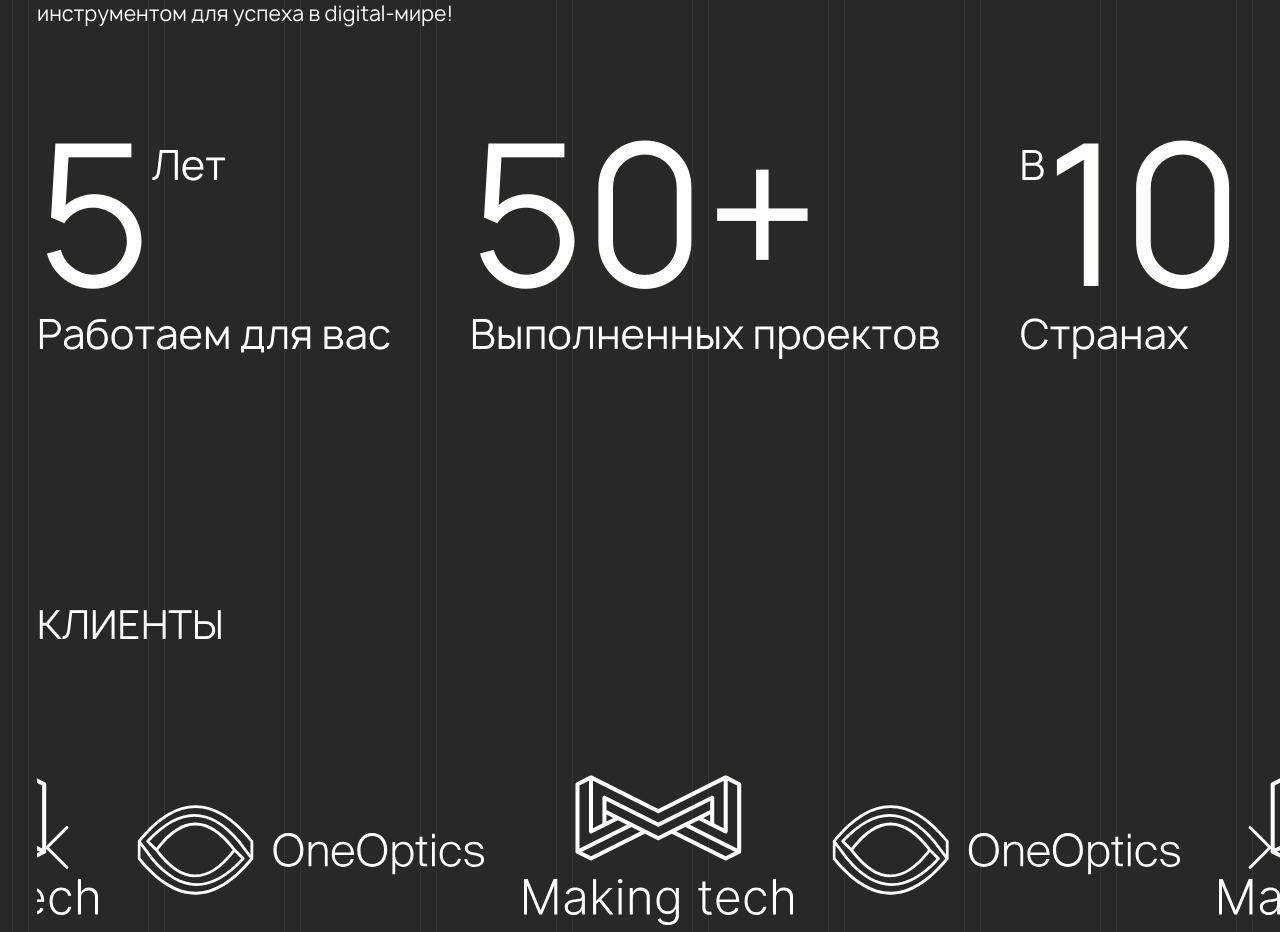
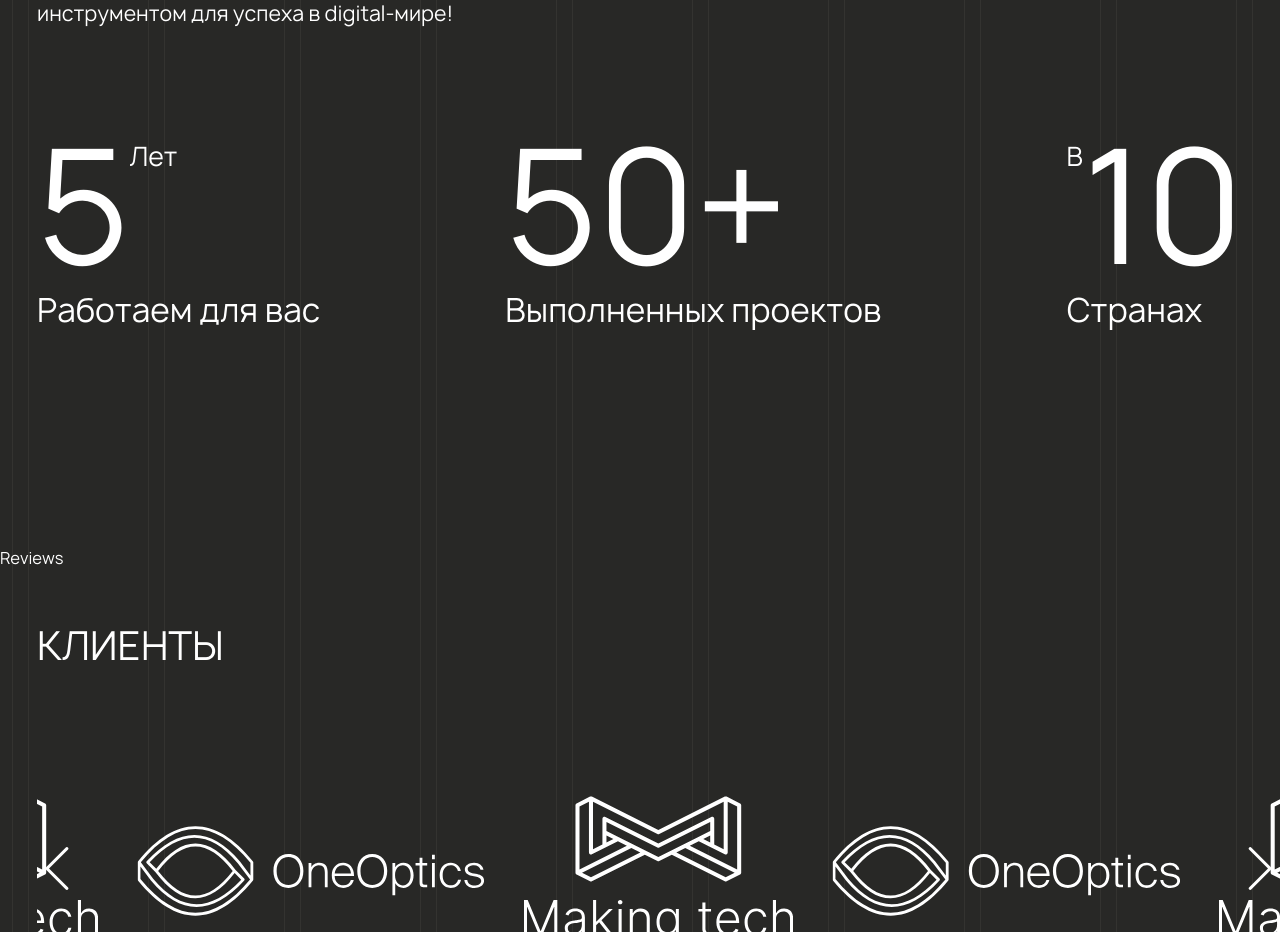
Before and after one commit to bikovtimur13/bb-studio, a Next.js app: page / in a window 1280 px wide. Shown: the part 1460-2392 px from the top of the page. Built offline with nearby package versions, Linux system fonts and the light colour scheme.

Commit message:
feat: [BB - 009] - Reviews

```diff
--- a/pages/index.tsx
+++ b/pages/index.tsx
@@ -4,6 +4,7 @@ import Head from "next/head";
 import Hero from "@/src/components/Hero/Hero";
 import ClientsSection from "@/src/components/ClientsSection/ClientsSection";
 import AboutUs from "@/src/components/AboutUs/AboutUs";
+import Reviews from "@/src/components/Reviews/Reviews";
 // import OurTeam from "@/src/components/OurTeam/OurTeam";
 
 
@@ -20,6 +21,7 @@ export default function Home() {
       <main>
         <Hero />
         <AboutUs />
+        <Reviews />
         <ClientsSection />
         {/* <OurTeam /> */}
       </main>
--- a/src/components/AboutUs/AboutUs.module.scss
+++ b/src/components/AboutUs/AboutUs.module.scss
@@ -5,6 +5,14 @@
   padding-top: 58px;
   padding-left: 37px;
   padding-right: 37px;
+
+  @include nsm{
+    height: unset;
+    padding-top: 9vw;
+    padding-left: 0;
+    padding-right: 0;
+    padding-bottom: 28vw;
+  }
 
   &__heading{
     font-weight: 500;
@@ -16,7 +24,7 @@
 
     @include nsm {
       font-size: 8.5vw;
-      margin-bottom: 11vw;
+      margin-bottom: 12vw;
     }
   }
 
@@ -28,7 +36,9 @@
     margin-bottom: 95px;
 
     @include nsm{
-
+      font-size: 5.35vw;
+      line-height: 10.5vw;
+      margin-bottom: 21vw;
     }
 
   }
@@ -36,13 +46,28 @@
   &__stats{
     display: flex;
     justify-content: space-between;
+
+    @include nsm{
+      flex-direction: column;
+    }
   }
 
   &__stat{
+    @include nsm{
+      margin-bottom: 21vw;
+    }
+
     &:last-of-type {
       .aboutUs__valueContainer {
         align-items: unset;
         flex-direction: row-reverse;
+
+        @include nsm{
+          justify-content: left;
+        }
+      }
+      @include nsm{
+        margin-bottom: 0;
       }
     }
   }
@@ -54,25 +79,37 @@
 
   &__value{
     font-weight: 500;
-    font-size: 190px;
-    line-height: 169px;
+    font-size: Clamp(110px, 12vw, 190px);
+    line-height: Clamp(99px, 12vw, 169px);
     color: #FFFFFF;
 
+    @include nsm{
+      font-size: 33vw;
+      line-height: 30vw;
+    }
   }
 
   &__meta{
     font-weight: 500;
-    font-size: 40px;
-    line-height: 68px;
+    font-size: Clamp(23px, 2vw, 40px);
+    line-height: Clamp(23px, 4vw, 55px);
     color: #FFFFFF;
 
+    @include nsm{
+      font-size: 7vw;
+      line-height: 9vw;
+    }
   }
 
   &__label{
     font-weight: 500;
-    font-size: 40px;
-    line-height: 68px;
+    font-size: Clamp(23px, 2.5vw, 40px);
+    line-height: Clamp(40px, 4vw, 68px);
     color: #FFFFFF;
 
+    @include nsm{
+      font-size: 7vw;
+      line-height: 14vw;
+    }
   }
 }
--- a/src/components/ClientsSection/ClientsSection.module.scss
+++ b/src/components/ClientsSection/ClientsSection.module.scss
@@ -7,6 +7,11 @@
   &__container {
     padding-top: 58px;
     padding-left: 37px;
+
+    @include nsm{
+      padding-top: 0;
+      padding-left: 0;
+    }
   }
 
   &__swiperContainer {
--- /dev/null
+++ b/src/components/Reviews/Reviews.module.scss
@@ -0,0 +1 @@
+@import 'styles/variables';
--- /dev/null
+++ b/src/components/Reviews/Reviews.tsx
@@ -0,0 +1,12 @@
+import { useEffect, useState } from "react";
+import styles from "./Reviews.module.scss";
+
+const Reviews: React.FC = () => {
+
+  return (
+    <div className="main-wrapper">
+      Reviews
+    </div>)
+}
+
+export default Reviews;
```
